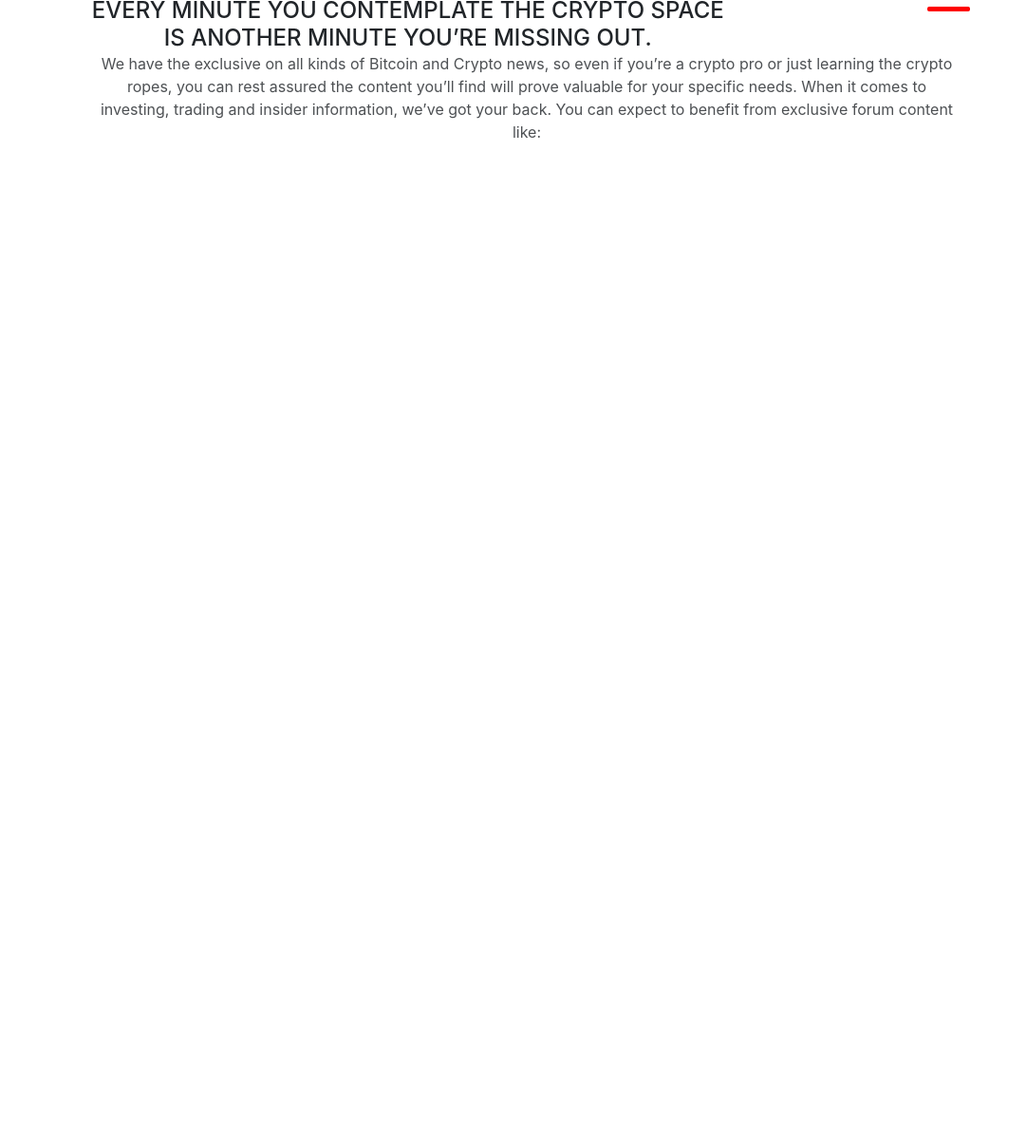
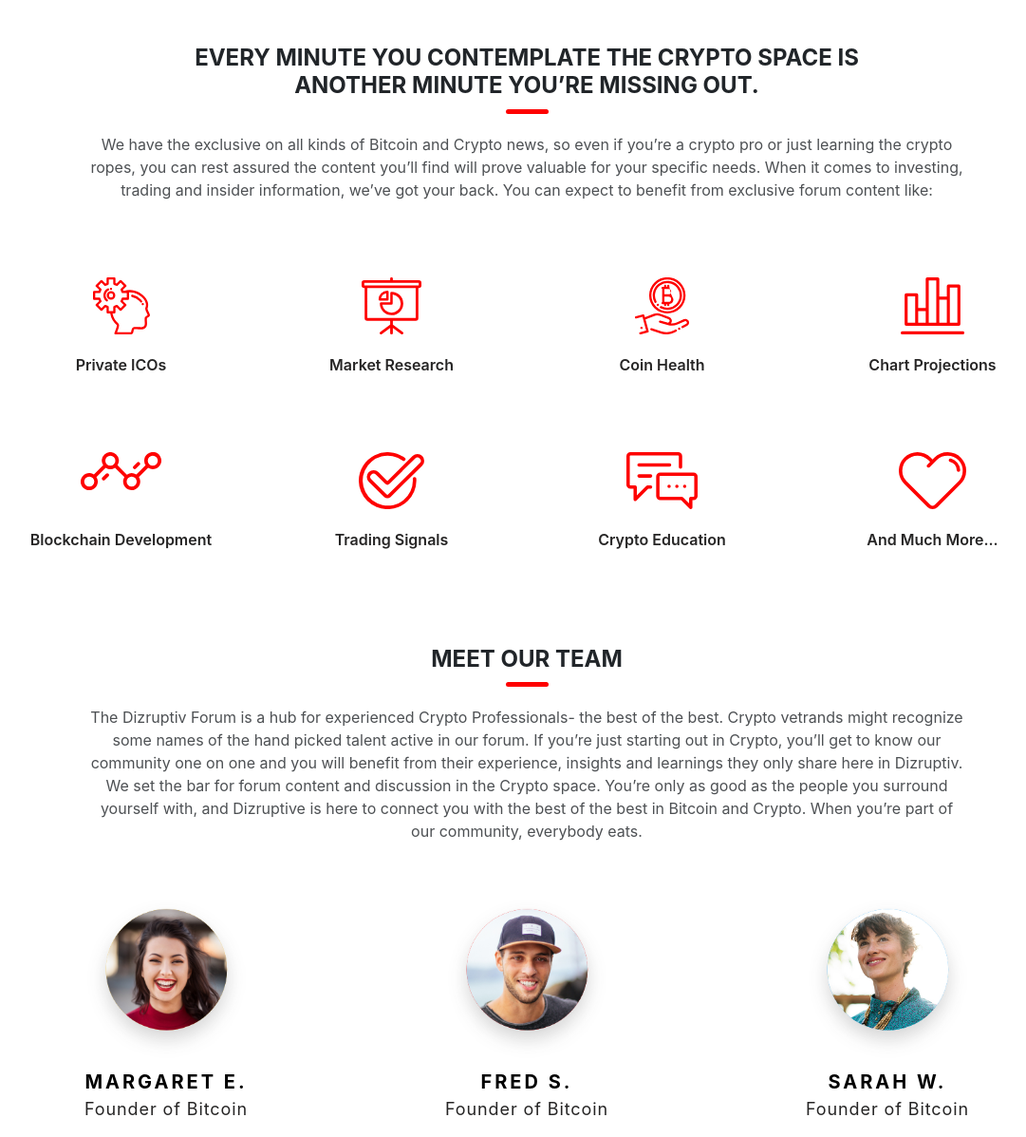
Before and after one commit to quratulain-brainx/Dezruptive-Bootstrap, a plain HTML site: page index.html in a window 1280 px wide. Shown: the part 3-1200 px from the top of the page at 95% size, without its empty margins (85-1166 px from the left). Before the commit the page ends 800 px from the top, so only its background shows below. Drawn offline with nearby package versions, Linux system fonts and the light colour scheme.

Commit message:
About-Us and Our-team section Completed

```diff
--- a/css/style.css
+++ b/css/style.css
@@ -2,26 +2,74 @@
 /*.offer-section {*/
 /*    width: 1440px;*/
 /*}*/
-.offer-heading {
-    width: 60%;
-    margin: auto;
+body {
+    font-family: 'Montserrat', sans-serif;
+
+}
+h1.heading {
+    margin: 50px auto 0;
+    text-align: center;
+    /*text-align-last: center;*/
+    /*border: solid 1px red;*/
+    text-transform: uppercase;
     font-size: 24px;
-    /*letter-spacing: 1.2pt;*/
-    text-align: center;
-    text-align-last: center;
-
+    font-weight: bold;
+    max-width: 767px;
 }
 .hr {
     height: 5px;
     width: 45px;
+    border-radius: 5px;
     background-color: #FE0000;
-    border-radius: 2px;
     margin: 10px auto;
+
 }
-.offer-section p {
-    width: 80%;
+p.description {
     font-size: 16px;
+    opacity: 0.8;
     text-align: center;
+    margin: 10px auto 50px;
+    max-width: 920px;
+}
+.icon-bar {
     margin: auto;
-    opacity: 0.8;
+    /*border: solid 1px red;*/
+    align-content: center;
 }
+
+.icon {
+    padding: 30px;
+    /*margin: 0 10px 0;*/
+
+}
+.icon-bar .icon img {
+    max-height: 60px;
+    /*max-width: 0px;*/
+    /*border: solid 1px red;*/
+}
+.icon-bar .icon p {
+    text-align: center;
+    /*border: solid 1px red;*/
+    margin: 20px;
+    font-weight: 600;
+    color: #262525;
+}
+
+.icon-bar .profile-pic img {
+    width: 100%;
+    max-width: 187px;
+}
+.icon-bar .profile-pic p.name {
+    text-align: center;
+    font-weight: bold;
+    color: #000000;
+    letter-spacing: 3px;
+    margin-bottom: 0;
+    font-size: 20px;
+}
+.icon-bar .profile-pic p.designation {
+    text-align: center;
+    color: #262525;
+    letter-spacing: 0.9px;
+    font-size: 18px;
+}
--- a/index.html
+++ b/index.html
@@ -13,36 +13,121 @@
     <link rel="manifest" href="site.webmanifest">
     <link rel="apple-touch-icon" href="icon.png">
     <!-- Place favicon.ico in the root directory -->
-
     <link rel="stylesheet" href="css/normalize.css">
     <link rel="stylesheet" href="css/main.css">
     <link rel="stylesheet" href="css/style.css">
-
-
     <link rel="stylesheet" href="https://maxcdn.bootstrapcdn.com/bootstrap/4.3.1/css/bootstrap.min.css">
-
-
     <meta name="theme-color" content="#fafafa">
 </head>
-
 <body>
 <!--[if IE]>
 <p class="browserupgrade">You are using an <strong>outdated</strong> browser.
     Please <a href="https://browsehappy.com/">upgrade your browser</a> to improve your experience and security.</p>
 <![endif]-->
+<!-- Add your site or application content here -->
+<section class="about-us">
+    <div class="container">
+        <div class="row">
+            <div class="col-sm-12">
+                <h1 class="heading">
+                    Every minute you contemplate the Crypto space is
+                    another minute you’re missing out.
+                </h1>
+                <div class="hr"></div>
+            </div>
+            <div class="col-sm-12">
+                <p class="description">
+                    We have the exclusive on all kinds of Bitcoin and Crypto news, so even if you’re a crypto pro or just learning the crypto ropes,
+                    you can rest assured the content you’ll find will prove valuable for your specific needs. When it comes to investing,
+                    trading and insider information, we’ve got your back. You can expect to benefit from exclusive forum content like:
+                </p>
+            </div>
+        </div>
+    </div>
+    <div class="container">
+        <div class="row icon-bar">
+            <div class="col-sm-3 text-center icon">
+                <img src="img/PrivateICOs.svg" alt="icon">
+                <p>Private ICOs</p>
+            </div>
+            <div class="col-sm-3 text-center icon">
+                <img src="img/MarketResearch.svg" alt="icon">
+                <p>Market Research</p>
+            </div>
+            <div class="col-sm-3 text-center icon">
+                <img src="img/CoinHealth.svg" alt="icon">
+                <p>Coin Health</p>
+            </div>
+            <div class="col-sm-3 text-center icon">
+                <img src="img/ChartProjections.svg" alt="icon">
+                <p>Chart Projections</p>
+            </div>
+        </div>
+    </div>
+    <div class="container">
+        <div class="row icon-bar">
+            <div class="col-sm-3 text-center icon">
+                <img src="img/BlockchainDevelopment.svg" alt="icon" style="max-width: 90px; padding-bottom: 20px;">
+                <p>Blockchain Development</p>
+            </div>
+            <div class="col-sm-3 text-center icon">
+                <img src="img/TradingSignals.svg" alt="icon">
+                <p>Trading Signals</p>
+            </div>
+            <div class="col-sm-3 text-center icon">
+                <img src="img/CryptoEducation.svg" alt="icon">
+                <p>Crypto Education</p>
+            </div>
+            <div class="col-sm-3 text-center icon">
+                <img src="img/AndMuchMore.svg" alt="icon">
+                <p>And Much More...</p>
+            </div>
+        </div>
+    </div>
+</section>
 
-<!-- Add your site or application content here -->
-<main class="container">
-    <section class="row offer-section">
-        <h1 class=" offer-heading">
-            EVERY MINUTE YOU CONTEMPLATE THE CRYPTO SPACE IS ANOTHER MINUTE YOU’RE MISSING OUT.
-        </h1>
-        <div class="hr"></div>
-        <p>We have the exclusive on all kinds of Bitcoin and Crypto news, so even if you’re a crypto pro or just learning the crypto ropes,
-            you can rest assured the content you’ll find will prove valuable for your specific needs. When it comes to investing,
-            trading and insider information, we’ve got your back. You can expect to benefit from exclusive forum content like:</p>
-    </section>
-</main>
+<section class="our-team">
+    <div class="container">
+        <div class="row">
+            <div class="col-sm-12">
+                <h1 class="heading">
+                    MEET OUR TEAM
+                </h1>
+                <div class="hr"></div>
+            </div>
+            <div class="col-sm-12">
+                <p class="description">
+                    The Dizruptiv Forum is a hub for experienced Crypto Professionals- the best of the best.
+                    Crypto vetrands might recognize some names of the hand picked talent active in our forum.
+                    If you’re just starting out in Crypto, you’ll get to know our community one on one and you will benefit
+                    from their experience, insights and learnings they only share here in Dizruptiv. We set the bar for forum
+                    content and discussion in the Crypto space. You’re only as good as the people you surround yourself with,
+                    and Dizruptive is here to connect you with the best of the best in Bitcoin and Crypto. When you’re part of our community,
+                    everybody eats.
+                </p>
+            </div>
+        </div>
+    </div>
+    <div class="container">
+        <div class="row icon-bar">
+            <div class="col-sm-4 text-center profile-pic">
+                <img src="img/Margaret.png" alt="Margrate">
+                <p class="name">MARGARET E.</p>
+                <p class="designation">Founder of Bitcoin</p>
+            </div>
+            <div class="col-sm-4 text-center profile-pic">
+                <img src="img/Fred.png" alt="Fred">
+                <p class="name">FRED S.</p>
+                <p class="designation">Founder of Bitcoin</p>
+            </div>
+            <div class="col-sm-4 text-center profile-pic">
+                <img src="img/Sarah.png" alt="Sarah">
+                <p class="name">SARAH W.</p>
+                <p class="designation">Founder of Bitcoin</p>
+            </div>
+        </div>
+    </div>
+</section>
 
 
 
@@ -79,7 +164,9 @@
 <script>window.jQuery || document.write('<script src="js/vendor/jquery-3.4.1.min.js"><\/script>')</script>
 <script src="js/plugins.js"></script>
 <script src="js/main.js"></script>
-<script src="https://maxcdn.bootstrapcdn.com/bootstrap/4.3.1/js/bootstrap.min.js"></script>
+<script src="https://code.jquery.com/jquery-3.3.1.slim.min.js" integrity="sha384-q8i/X+965DzO0rT7abK41JStQIAqVgRVzpbzo5smXKp4YfRvH+8abtTE1Pi6jizo" crossorigin="anonymous"></script>
+<script src="https://cdnjs.cloudflare.com/ajax/libs/popper.js/1.14.7/umd/popper.min.js" integrity="sha384-UO2eT0CpHqdSJQ6hJty5KVphtPhzWj9WO1clHTMGa3JDZwrnQq4sF86dIHNDz0W1" crossorigin="anonymous"></script>
+<script src="https://stackpath.bootstrapcdn.com/bootstrap/4.3.1/js/bootstrap.min.js" integrity="sha384-JjSmVgyd0p3pXB1rRibZUAYoIIy6OrQ6VrjIEaFf/nJGzIxFDsf4x0xIM+B07jRM" crossorigin="anonymous"></script>
 
 
 <!-- Google Analytics: change UA-XXXXX-Y to be your site's ID. -->
@@ -88,6 +175,7 @@
     ga('create', 'UA-XXXXX-Y', 'auto'); ga('set','transport','beacon'); ga('send', 'pageview')
 </script>
 <script src="https://www.google-analytics.com/analytics.js" async></script>
+
 </body>
 
 </html>
```
